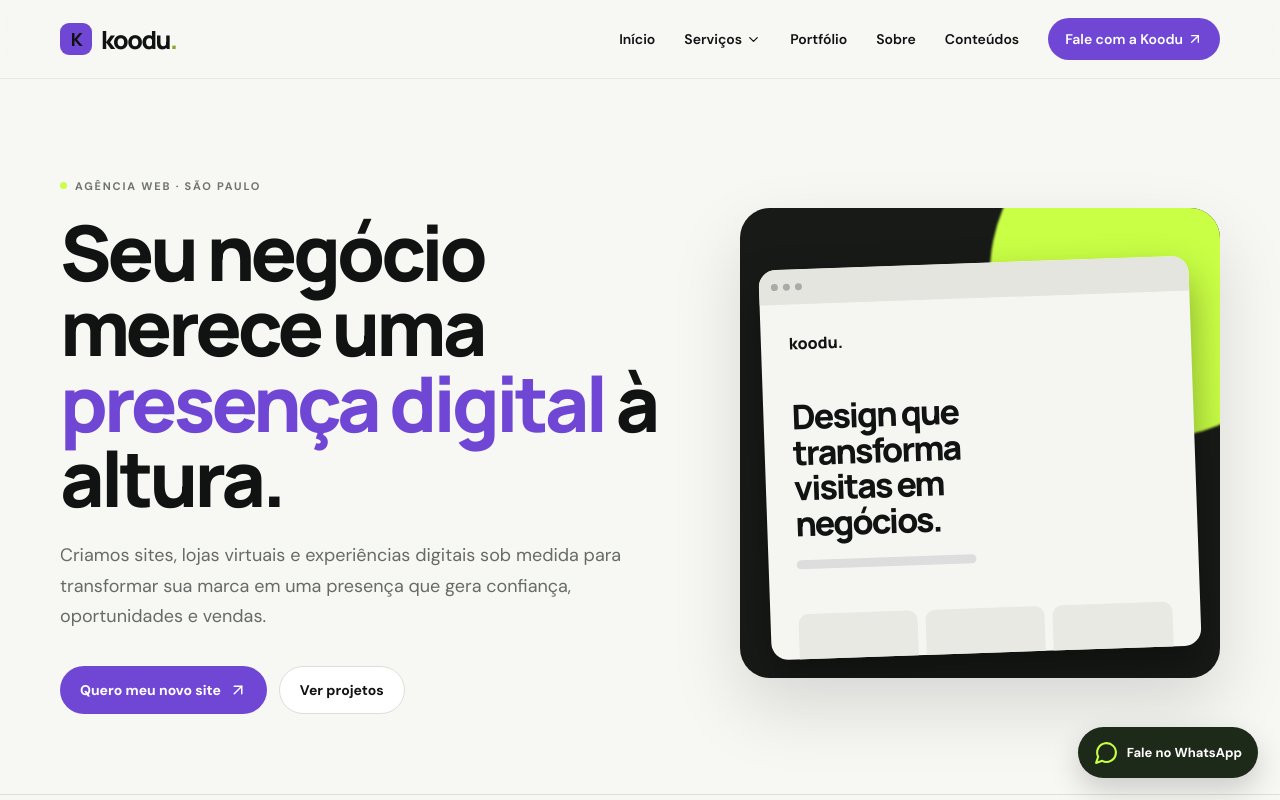
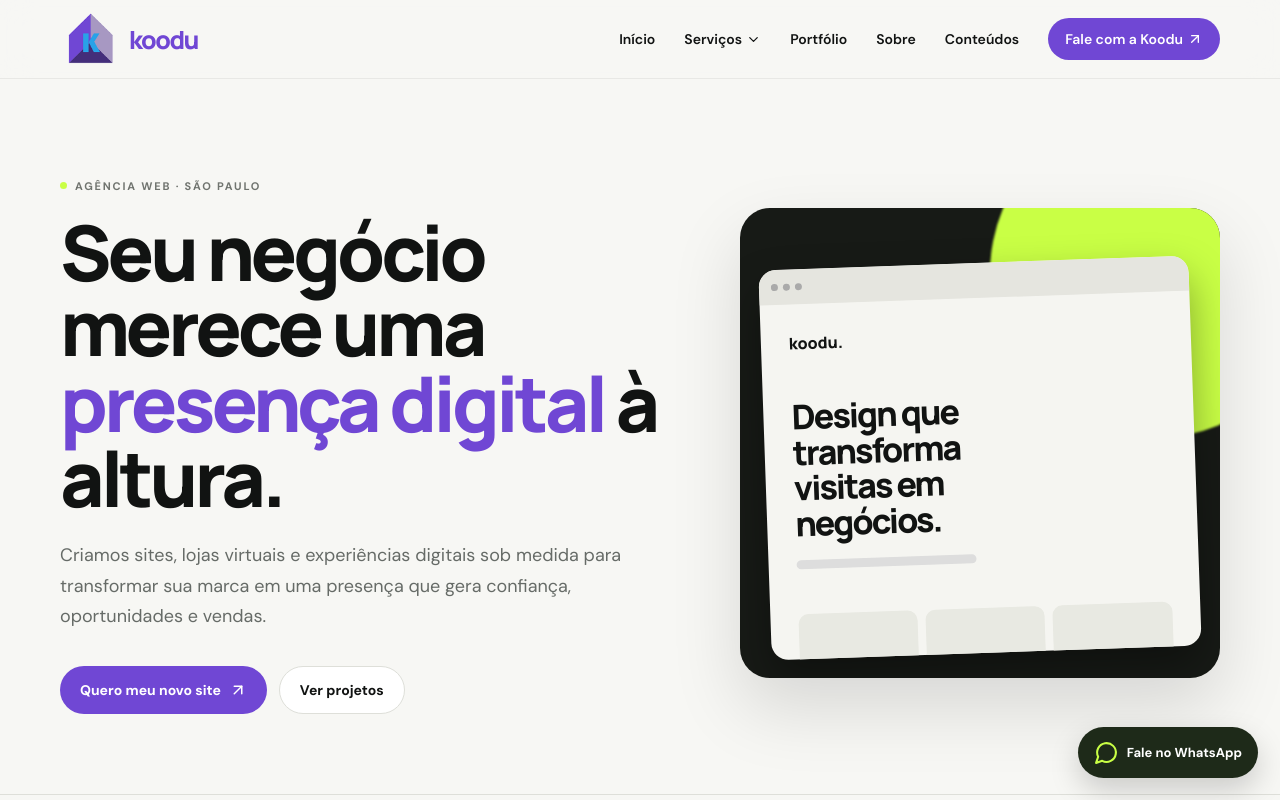
Before and after one commit to FelipeLRomao/koodu-next, a Next.js app: page / in a window 1280 px wide. Shown: the top 800 px of the page. Built offline with nearby package versions, Linux system fonts and the light colour scheme.

Commit message:
Alterando logo

```diff
--- a/app/globals.css
+++ b/app/globals.css
@@ -47,6 +47,15 @@
     border-bottom: 1px solid rgba(0, 0, 0, .06);
 }
 
+#logo-koodu{
+    width: 60px;
+    height: 52px;
+}
+
+.logo-name{
+    color: var(--purpleKoodu);
+}
+
 .nav-wrap {
     height: 78px;
     display: flex;
@@ -62,16 +71,7 @@
     letter-spacing: -1.5px;
 }
 
-.brand-mark {
-    width: 32px;
-    height: 32px;
-    border-radius: 9px;
-    background: var(--purpleKoodu);
-    display: grid;
-    place-items: center;
-    font-size: 18px;
-    color: #101210;
-}
+
 
 .dot {
     color: #8ba928;
--- a/components/Footer.tsx
+++ b/components/Footer.tsx
@@ -1,2 +1,13 @@
 import Link from "next/link"; import { Instagram, Linkedin, ArrowUpRight } from "lucide-react"; import { companyEmail } from "@/lib/data";
-export default function Footer(){return <footer className="footer"><div className="container"><div className="footer-top"><div><Link href="/" className="brand footer-brand"><span className="brand-mark">K</span><span>koodu<span className="dot">.</span></span></Link><p>Agência web especializada em criar experiências digitais que ajudam empresas a crescer.</p></div><div className="footer-links"><div><b>Explorar</b><Link href="/servicos">Serviços</Link><Link href="/portfolio">Portfólio</Link><Link href="/sobre">Sobre a Koodu</Link><Link href="/blog">Conteúdos</Link></div><div><b>Serviços</b><Link href="/criacao-de-sites">Criação de Sites</Link><Link href="/loja-virtual">Loja Virtual</Link><Link href="/landing-pages">Landing Pages</Link><Link href="/seo">SEO & Performance</Link></div><div><b>Contato</b><a href={`mailto:${companyEmail}`}>{companyEmail}</a><Link href="/contato">Solicitar orçamento <ArrowUpRight size={14}/></Link><div className="social"><a href="https://instagram.com/koodu" target="_blank"><Instagram size={18}/></a><a href="https://linkedin.com/company/koodu" target="_blank"><Linkedin size={18}/></a></div></div></div></div><div className="footer-bottom"><span>© {new Date().getFullYear()} Koodu. Todos os direitos reservados.</span><span><Link href="/politica-de-privacidade">Privacidade</Link> · <Link href="/termos">Termos</Link></span></div></div></footer>}
+export default function Footer(){
+    return <footer className="footer">
+        <div className="container">
+            <div className="footer-top">
+                <div><Link href="/" className="brand footer-brand">
+                <img id="logo-koodu" src="/images/logo-koodu.png" alt="Koodu" />
+    <span className="logo-name">koodu
+    </span></Link>
+                <p>Agência web especializada em criar experiências digitais que ajudam empresas a crescer.</p>
+                </div>
+                <div className="footer-links">
+                    <div><b>Explorar</b><Link href="/servicos">Serviços</Link><Link href="/portfolio">Portfólio</Link><Link href="/sobre">Sobre a Koodu</Link><Link href="/blog">Conteúdos</Link></div><div><b>Serviços</b><Link href="/criacao-de-sites">Criação de Sites</Link><Link href="/loja-virtual">Loja Virtual</Link><Link href="/landing-pages">Landing Pages</Link><Link href="/seo">SEO & Performance</Link></div><div><b>Contato</b><a href={`mailto:${companyEmail}`}>{companyEmail}</a><Link href="/contato">Solicitar orçamento <ArrowUpRight size={14}/></Link><div className="social"><a href="https://instagram.com/koodu" target="_blank"><Instagram size={18}/></a><a href="https://linkedin.com/company/koodu" target="_blank"><Linkedin size={18}/></a></div></div></div></div><div className="footer-bottom"><span>© {new Date().getFullYear()} Koodu. Todos os direitos reservados.</span><span><Link href="/politica-de-privacidade">Privacidade</Link> · <Link href="/termos">Termos</Link></span></div></div></footer>}
--- a/components/Header.tsx
+++ b/components/Header.tsx
@@ -7,7 +7,11 @@
 export default function Header(){
  const [open,setOpen]=useState(false);
  return <header className="site-header"><div className="container nav-wrap">
-  <Link href="/" className="brand" onClick={()=>setOpen(false)}><span className="brand-mark">K</span><span>koodu<span className="dot">.</span></span></Link>
+  <Link href="/" className="brand" onClick={()=>setOpen(false)}>
+    <img id="logo-koodu" src="/images/logo-koodu.png" alt="Koodu" />
+    <span className="logo-name">koodu
+    </span>
+    </Link>
   <nav className={open?"nav open":"nav"}>
    <Link href="/" onClick={()=>setOpen(false)}>Início</Link>
    <div className="nav-dropdown"><Link href="/servicos">Serviços <ChevronDown size={15}/></Link><div className="dropdown-menu">{services.slice(0,4).map(s=><Link key={s.slug} href={'/'+s.slug}>{s.title}</Link>)}<Link href="/servicos" className="all-link">Ver todos <ArrowUpRight size={14}/></Link></div></div>
```
Also changed, not shown: public/images/logo-koodu.png (added).
